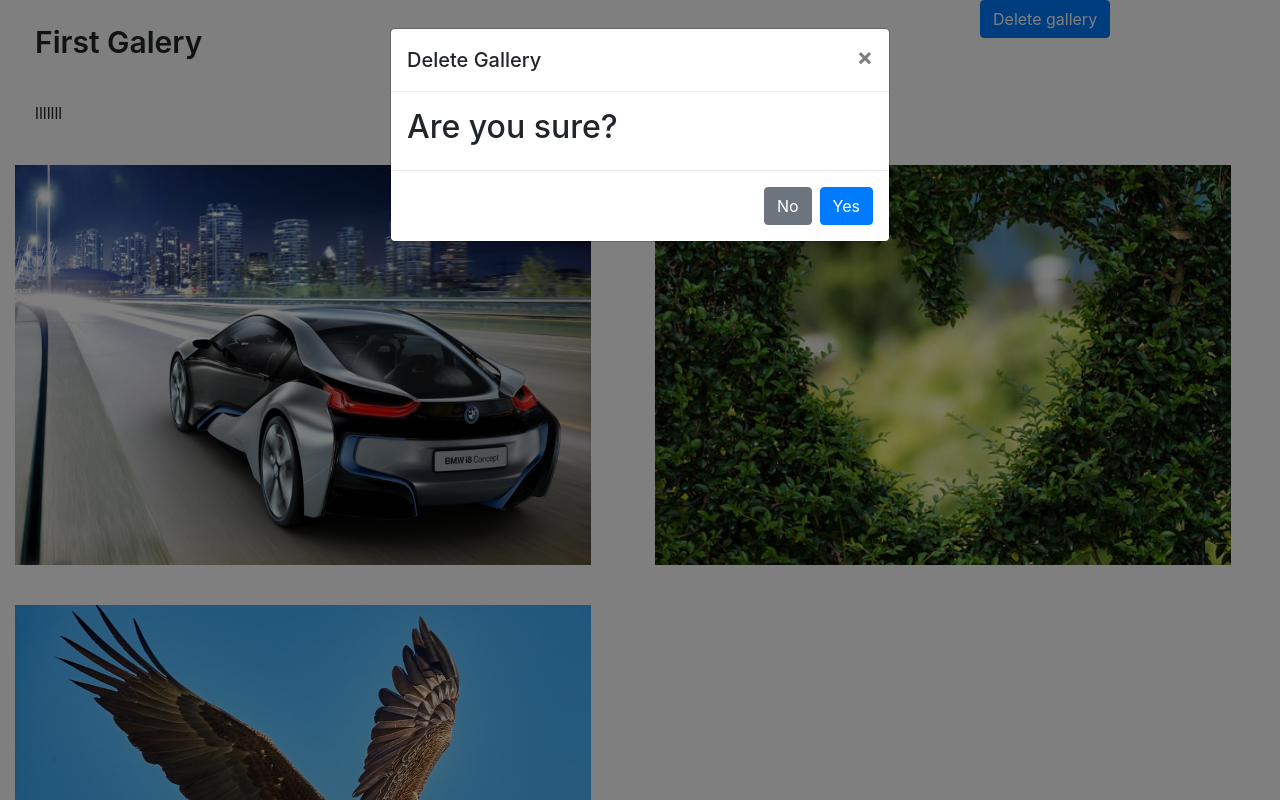
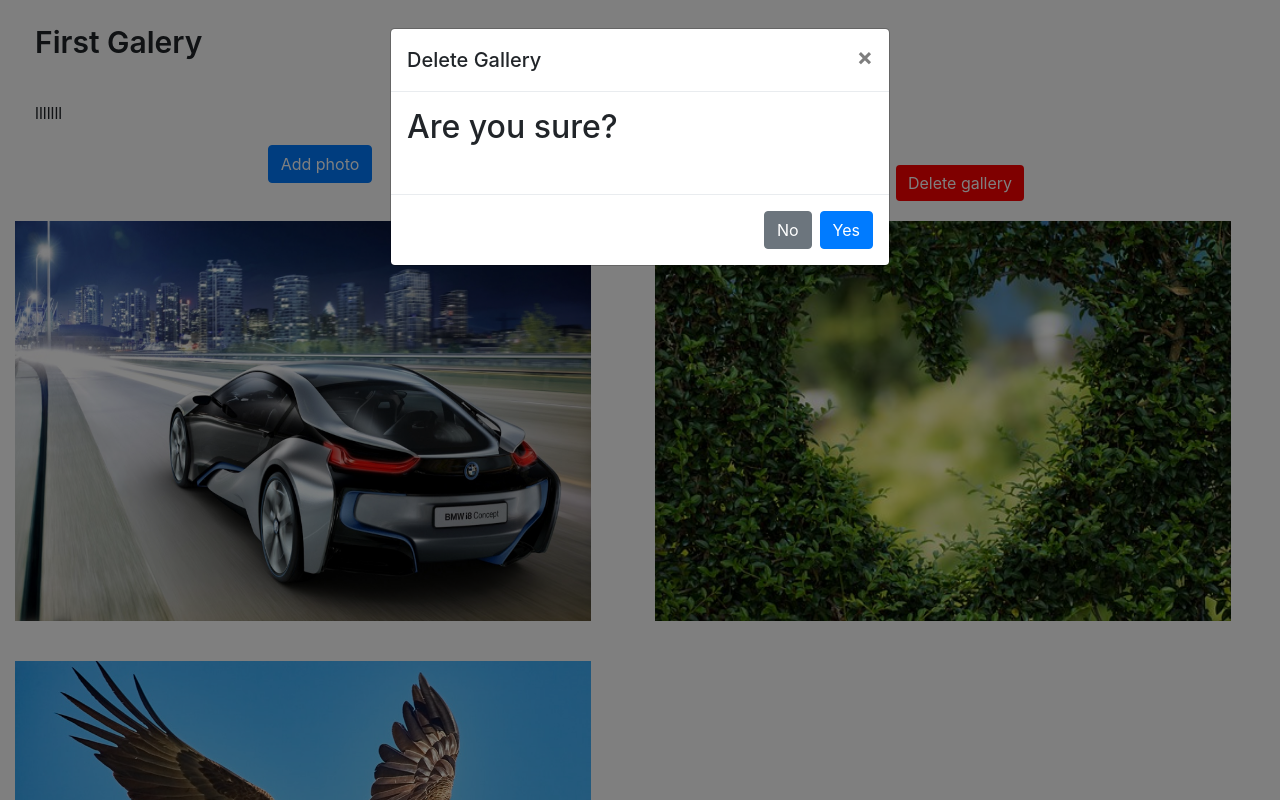
Before and after one commit to SergeyGorbenko/coursework, a Django app: template templates/collection.html in a window 1280 px wide, after a click on "Delete gallery". Run offline with Django 3.2, Linux system fonts and the light colour scheme; the template is opened without the code that fills it: values that come from a table or form of the project are taken from there, others are empty; data comes from the database, SQL or seed files in the repository; both versions use the stored data as it was after the commit; some libraries are stand-ins or nearby versions.

Commit message:
Front 0.6

```diff
--- a/static/css/style.css
+++ b/static/css/style.css
@@ -35,7 +35,7 @@ section.middle {
 
 .photo_div {
     width: 30vw;
-    height: 200px;
+    height: 180px;
     margin-left: 2vw;
     margin-top: 30px;
     margin-bottom: 10px;
@@ -69,7 +69,7 @@ section.middle {
 
 .hr {
     position: absolute;
-    top: 150px;
+    top: 125px;
     width: 100%;
     height: 1px;
 }
@@ -80,7 +80,7 @@ section.middle {
     font-weight: 300;
     margin-left: 20px;
     position: absolute;
-    top: 170px;
+    top: 150px;
 }
 
 .more_img_btn:focus,
@@ -120,3 +120,14 @@ section.footer {
 .btn_gallery {
     text-align: center;
 }
+
+.delete_btn {
+    margin-top: 20px;
+}
+
+.delete_btn  > button,
+.delete_btn  > button:focus,
+.delete_btn  > button:hover {
+    background-color: red;
+    border: none;
+}
--- a/templates/collection.html
+++ b/templates/collection.html
@@ -11,13 +11,18 @@
 <body>
 <section class="container-fluid">
     <div class="row">
-        <p class="title col-9">{{ gallery.name }}</p>
-        <div class="btn_gallery">
+        <p class="title col-12">{{ gallery.name }}</p>
+        <p class="collection_text col-12" align="justify">{{ gallery.description }}</p>
+        <div class="btn_gallery col-6">
+            <button type="button" class="btn btn-primary" data-toggle="modal" data-target="#addPhotoModal">
+                Add photo
+            </button>
+        </div>
+        <div class="btn_gallery delete_btn col-6">
             <button type="button" class="btn btn-primary" data-toggle="modal" data-target="#deleteGalleryModal">
                 Delete gallery
             </button>
         </div>
-        <p class="collection_text col-12" align="justify">{{ gallery.description }}</p>
         {% for photo in photos %}
             <div class="col-6">
                 <img src="{{ photo.photo.url }}" alt="Collection Image" title="Collection Image"
@@ -30,7 +35,15 @@
      aria-hidden="true">
     <div class="modal-dialog" role="document">
         <div class="modal-content">
-            <form action="/gallerys/" method="post">
+            <script>
+                function delete_gallery() {
+                    let url = location.href.split("/");
+                    let gallery_name = url[4];
+                    let gallery_name_input = $("#gallery_name_input");
+                    gallery_name_input.val(gallery_name);
+                }
+            </script>
+            <form action="/gallerys/" method="get">
                 {% csrf_token %}
                 <div class="modal-header">
                     <h5 class="modal-title" id="exampleModalLabel">Delete Gallery</h5>
@@ -40,10 +53,41 @@
                 </div>
                 <div class="modal-body">
                     <h2>Are you sure?</h2>
+                    <label for="gallery_name_input"></label>
+                    <input hidden="hidden" name="gallery_name" id="gallery_name_input"/>
                 </div>
                 <div class="modal-footer">
                     <button type="button" class="btn btn-secondary" data-dismiss="modal">No</button>
-                    <button type="submit" class="btn btn-primary">Yes</button>
+                    <button type="submit" class="btn btn-primary" onclick="delete_gallery();">Yes</button>
+                </div>
+            </form>
+        </div>
+    </div>
+</div>
+<div class="modal fade" id="addPhotoModal" tabindex="-1" role="dialog" aria-labelledby="addPhotoModal"
+     aria-hidden="true">
+    <div class="modal-dialog" role="document">
+        <div class="modal-content">
+            <form action="/gallerys/" method="post">
+                {% csrf_token %}
+                <div class="modal-header">
+                    <h5 class="modal-title" id="exampleModalLabel">Add Photo</h5>
+                    <button type="button" class="close" data-dismiss="modal" aria-label="Close">
+                        <span aria-hidden="true">&times;</span>
+                    </button>
+                </div>
+                <div class="modal-body">
+                    {% for field in form %}
+                        {{ field.label }}
+                        <br/>
+                        {{ field }}
+                        <br/>
+                        <br/>
+                    {% endfor %}
+                </div>
+                <div class="modal-footer">
+                    <button type="button" class="btn btn-secondary" data-dismiss="modal">Cancel</button>
+                    <button type="submit" class="btn btn-primary">Add</button>
                 </div>
             </form>
         </div>
```
Also changed, not shown: db.sqlite3.
